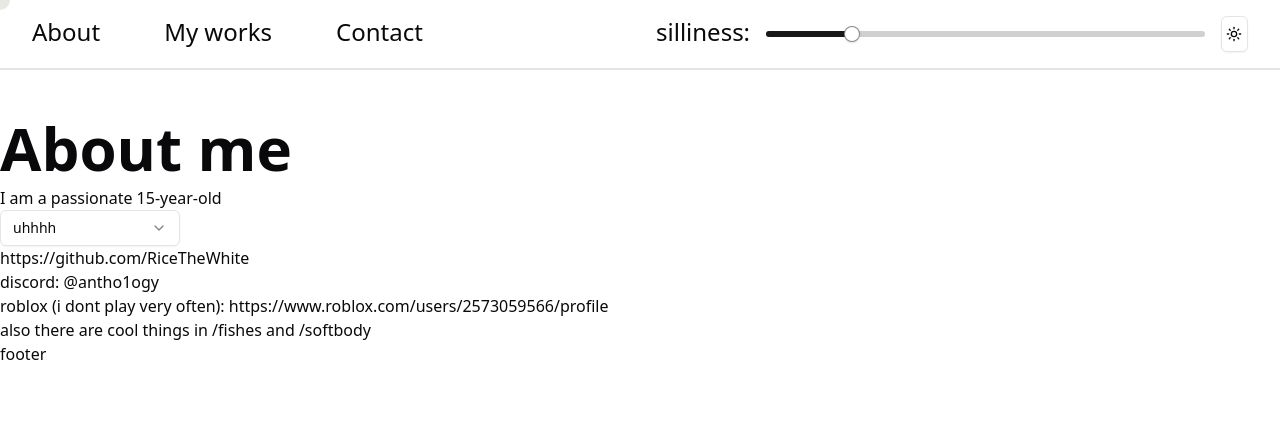
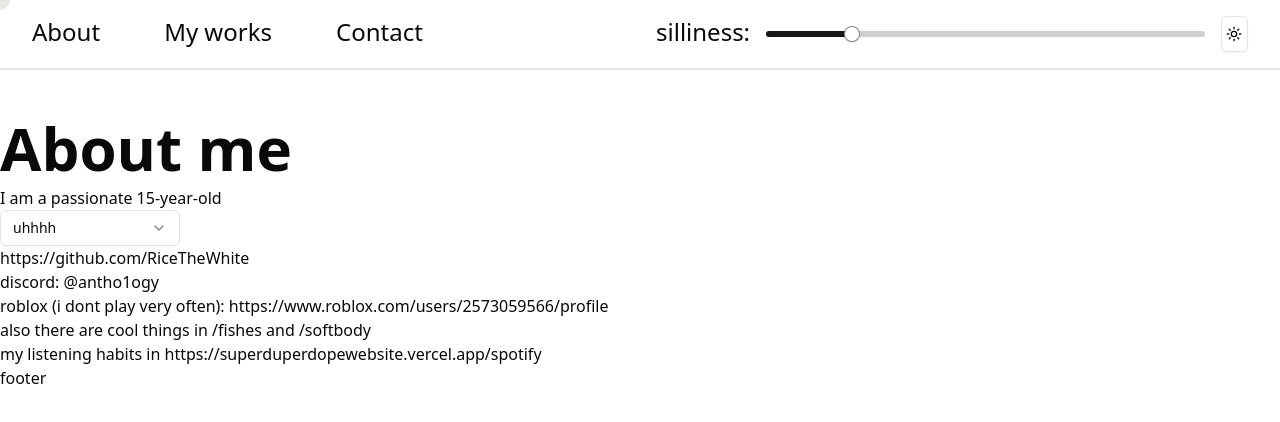
Before and after one commit to RiceTheWhite/website, a Next.js app: page / in a window 1280 px wide. Shown: the top 422 px of the page. Built offline with nearby package versions, Linux system fonts and the light colour scheme.

Commit message:
Update page.tsx

```diff
--- a/components/sections/about/page.tsx
+++ b/components/sections/about/page.tsx
@@ -41,6 +41,7 @@ export default function About() {
       <p className="m-auto">roblox (i dont play very often): https://www.roblox.com/users/2573059566/profile</p>
 
       <p>also there are cool things in /fishes and /softbody</p>
+      <p>my listening habits in https://superduperdopewebsite.vercel.app/spotify</p>
 
 
       <div className="m-auto">
```
